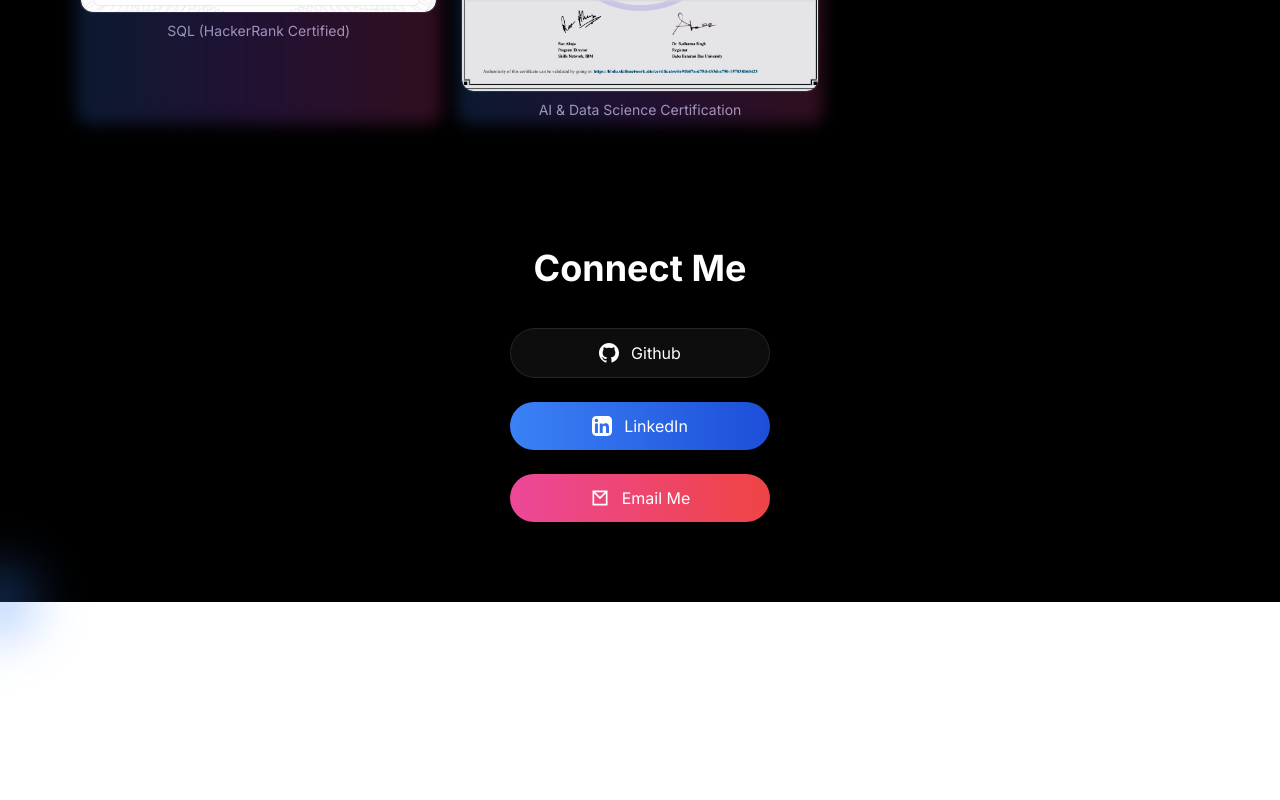
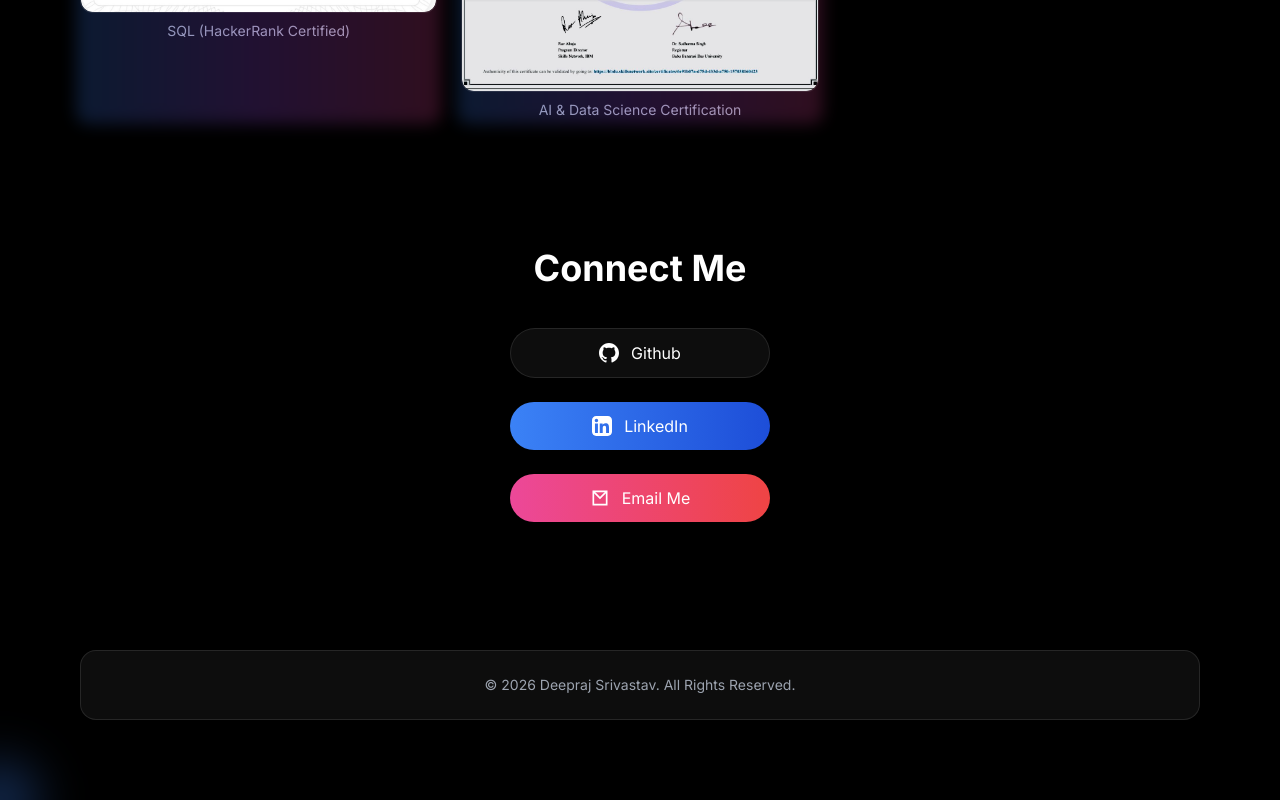
Before and after one commit to iamdeepraj9119/portfolio, a Next.js app: page / in a window 1280 px wide. Shown: the part 3961-4761 px from the top of the page. Before the commit the page ends 4563 px from the top, so only its background shows below. Built offline with nearby package versions, Linux system fonts and the light colour scheme.

Commit message:
footer added

```diff
--- a/app/components/Sections.tsx
+++ b/app/components/Sections.tsx
@@ -356,6 +356,9 @@ With a strong foundation in Data Analytics, I use tools like Excel, SQL, and Pow
 
   </div>
 </section>
+<footer className="text-center mt-20 text-gray-400 text-sm p-6 rounded-2xl bg-white/5 backdrop-blur-xl border border-white/10">
+  © 2026 Deepraj Srivastav. All Rights Reserved.
+</footer>
 
   </div>
 </div>
```
